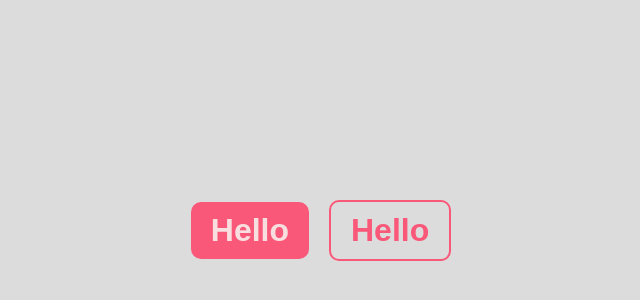
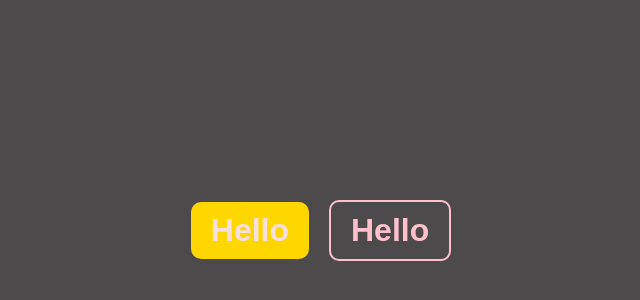
Before and after one commit to Trivium-bv/layout_styled_components, a React (Vite) app: page / in a window 1280 px wide. Shown: the part 170-470 px from the top of the page, without its empty margins (319-959 px from the left). Built offline with nearby package versions, Linux system fonts and the light colour scheme.

Commit message:
add theme styled

```diff
--- a/src/App.tsx
+++ b/src/App.tsx
@@ -1,5 +1,7 @@
 import {StyledBtn} from './components/Button.styled.tsx';
-import {Body, Container} from './components/Body.styled.tsx';
+import {myTheme} from './styles/Theme.styled.tsx';
+import styled from 'styled-components';
+import {Link} from './components/Link.styled.tsx';
 
 function App() {
     return (
@@ -8,11 +10,40 @@ function App() {
                 {/*<StyledBtn color={"red"}>Hello</StyledBtn>*/}
                 {/*<StyledBtn color={"blue"} fontSize={"20px"}>Hello</StyledBtn>*/}
                 {/*<StyledBtn fontSize={"30px"} >Hello</StyledBtn>*/}
-                <StyledBtn primery>Hello</StyledBtn>
-                <StyledBtn outlined>Hello</StyledBtn>
+                <StyledBtn color={myTheme.colors.primary} primary>Hello</StyledBtn>
+                <StyledBtn color={myTheme.colors.secondary} outlined>Hello</StyledBtn>
             </Body>
         </Container>
     )
 }
+export const Container = styled.div`
+    min-width: 1000px;
+`
+export const Body = styled.div`
+    height: 100vh;
+    display: flex;
+    justify-content: center;
+    align-items: center;
+    gap: 20px;
+
+    //вложенность - все кнопки у родителя имеют "cursor: pointer"
+
+    button {
+        cursor: pointer;
+    }
+
+    //интерполяция (обратиться к компоненте, внутри другой стилизованной компоненты)
+
+    ${Link} {
+        cursor: zoom-in;
+    }
+
+    //@media screen and (max-width: 800px) {
+    //    flex-direction: column;
+    //}
+    @media ${myTheme.media.tablet} {
+        flex-direction: column;
+    }
+`
 
 export default App
--- a/src/components/Body.styled.tsx
+++ /dev/null
@@ -1,25 +0,0 @@
-import styled from 'styled-components';
-import {Link} from './Link.styled.tsx';
-
-export const Container = styled.div`
-    min-width: 1000px;
-`
-export const Body = styled.div`
-    height: 100vh;
-    display: flex;
-    justify-content: center;
-    align-items: center;
-    gap: 20px;
-
-    //вложенность - все кнопки у родителя имеют "cursor: pointer"
-    button {
-        cursor: pointer;
-    }
-    //интерполяция (обратиться к компоненте, внутри другой стилизованной компоненты)
-    ${Link} {
-        cursor: zoom-in;
-    }
-    @media screen and (max-width: 800px) {
-        flex-direction: column;
-    }
-`
--- a/src/components/Button.styled.tsx
+++ b/src/components/Button.styled.tsx
@@ -3,7 +3,7 @@ import styled, {css} from 'styled-components';
 type StyledBtnPropsType = {
     color?: string
     fontSize?: string
-    primery?: boolean
+    primary?: boolean
     outlined?: boolean
     active?: boolean
 }
@@ -15,8 +15,8 @@ export const StyledBtn = styled.button<StyledBtnPropsType>`
     font-size: ${props => props.fontSize || '2rem'};;
     font-weight: bold;
 
-    //primery
-    ${props => props.primery && css<StyledBtnPropsType>`
+    //primary
+    ${props => props.primary && css<StyledBtnPropsType>`
         background-color: ${props => props.color || "#fa5879"};
         color: #f8dede;
 
@@ -38,7 +38,7 @@ export const StyledBtn = styled.button<StyledBtnPropsType>`
 `
 //другой пример
 //<StyledBtn btnType={"outlined"}>Hello</StyledBtn>
-//${props => props.btnType === "primery" && css<StyledBtnPropsType>``
+//${props => props.btnType === "primary" && css<StyledBtnPropsType>``
 //${props => props.btnType === "outlined" && css<StyledBtnPropsType>``
 //${props => props.active && css<StyledBtnPropsType>`
 // box-shadow: 5px "#fa5879"
--- a/src/main.tsx
+++ b/src/main.tsx
@@ -2,10 +2,14 @@ import {StrictMode} from 'react'
 import {createRoot} from 'react-dom/client'
 import App from './App.tsx'
 import {GlobalStyles} from './styles/GlobalStyles.tsx';
+import {ThemeProvider} from 'styled-components';
+import {myTheme} from './styles/Theme.styled.tsx';
 
 createRoot(document.getElementById('root')!).render(
     <StrictMode>
+        <ThemeProvider theme={myTheme}>
         <App/>
         <GlobalStyles/>
+        </ThemeProvider>
     </StrictMode>,
 )
--- a/src/styles/GlobalStyles.tsx
+++ b/src/styles/GlobalStyles.tsx
@@ -1,4 +1,5 @@
 import {createGlobalStyle} from 'styled-components';
+import {myTheme} from './Theme.styled.tsx';
 
 export const GlobalStyles = createGlobalStyle`
     *,
@@ -10,6 +11,6 @@ export const GlobalStyles = createGlobalStyle`
     }
 
     body {
-        background-color: gainsboro;
+        background-color: ${myTheme.colors.grey.dark};
     }
 `
--- /dev/null
+++ b/src/styles/Theme.styled.tsx
@@ -0,0 +1,15 @@
+export const myTheme = {
+    colors: {
+        primary: "gold",
+        secondary: "pink",
+        grey: {
+            dark: "#4c4a4a",
+            light: "#aaaaaa",
+        }
+    },
+
+    media: {
+        tablet: "screen and (max-width: 768px) and (min-width: 577px)",
+        mobile: "screen and (max-width: 576px)",
+    }
+}
```
